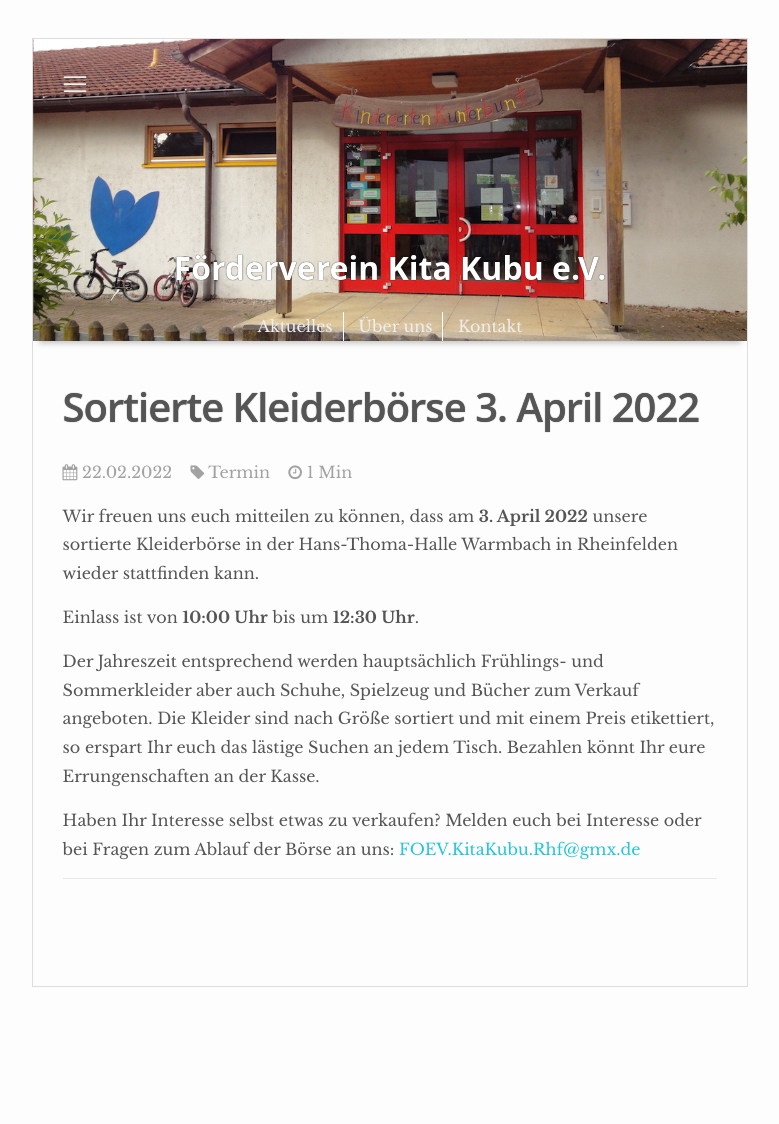
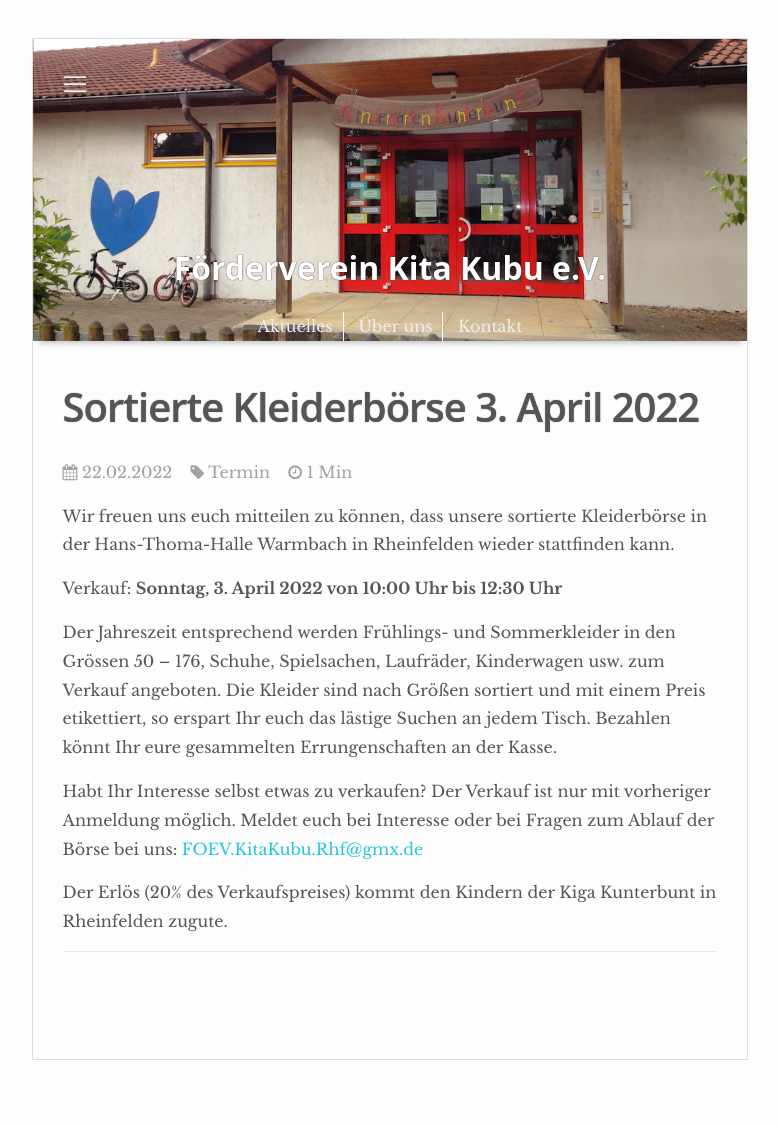
Before and after one commit to fv-kubu/fv-kubu, a Jekyll site: the page built from _posts/2022-02-22-ankuendigung-kleiderboerse-fruehjahr-2022.md, in a window 1280 px wide. Shown: the whole page, without its empty margins (250-1029 px from the left). Built offline with Jekyll 4.4.1, drawn with Linux system fonts in a browser that asks for light colours; nearby versions of some CDN libraries; before the commit the page ends 1051 px from its top, so only the background shows below that.

Commit message:
Update 2022-02-22-ankuendigung-kleiderboerse-fruehjahr-2022.md

```diff
--- a/_posts/2022-02-22-ankuendigung-kleiderboerse-fruehjahr-2022.md
+++ b/_posts/2022-02-22-ankuendigung-kleiderboerse-fruehjahr-2022.md
@@ -5,14 +5,17 @@ description: Sortierte Kleiderbörse in der Hans-Thoma-Halle Warmbach in Rheinfe
 categories: termin
 ---
 
-Wir freuen uns euch mitteilen zu können, dass am **3. April 2022** unsere sortierte Kleiderbörse in der Hans-Thoma-Halle Warmbach in Rheinfelden wieder stattfinden kann.
+Wir freuen uns euch mitteilen zu können, dass unsere sortierte Kleiderbörse in der Hans-Thoma-Halle Warmbach in Rheinfelden wieder stattfinden kann.
 
-Einlass ist von **10:00 Uhr** bis um **12:30 Uhr**.
+Verkauf:
+**Sonntag, 3. April 2022 von 10:00 Uhr bis 12:30 Uhr**
 
-Der Jahreszeit entsprechend werden hauptsächlich Frühlings- und Sommerkleider aber auch Schuhe, Spielzeug und Bücher zum Verkauf angeboten.
-Die Kleider sind nach Größe sortiert und mit einem Preis etikettiert, so erspart Ihr euch das lästige Suchen an jedem Tisch.
-Bezahlen könnt Ihr eure Errungenschaften an der Kasse.
+Der Jahreszeit entsprechend werden Frühlings- und Sommerkleider in den Grössen 50 – 176, Schuhe, Spielsachen, Laufräder, Kinderwagen usw. zum Verkauf angeboten.
+Die Kleider sind nach Größen sortiert und mit einem Preis etikettiert, so erspart Ihr euch das lästige Suchen an jedem Tisch.
+Bezahlen könnt Ihr eure gesammelten Errungenschaften an der Kasse.
 
-Haben Ihr Interesse selbst etwas zu verkaufen?
-Melden euch bei Interesse oder bei Fragen zum Ablauf der Börse an uns:
-<FOEV.KitaKubu.Rhf@gmx.de>
+Habt Ihr Interesse selbst etwas zu verkaufen?
+Der Verkauf ist nur mit vorheriger Anmeldung möglich.
+Meldet euch bei Interesse oder bei Fragen zum Ablauf der Börse bei uns: <FOEV.KitaKubu.Rhf@gmx.de>
+
+Der Erlös (20% des Verkaufspreises) kommt den Kindern der Kiga Kunterbunt in Rheinfelden zugute.
```
